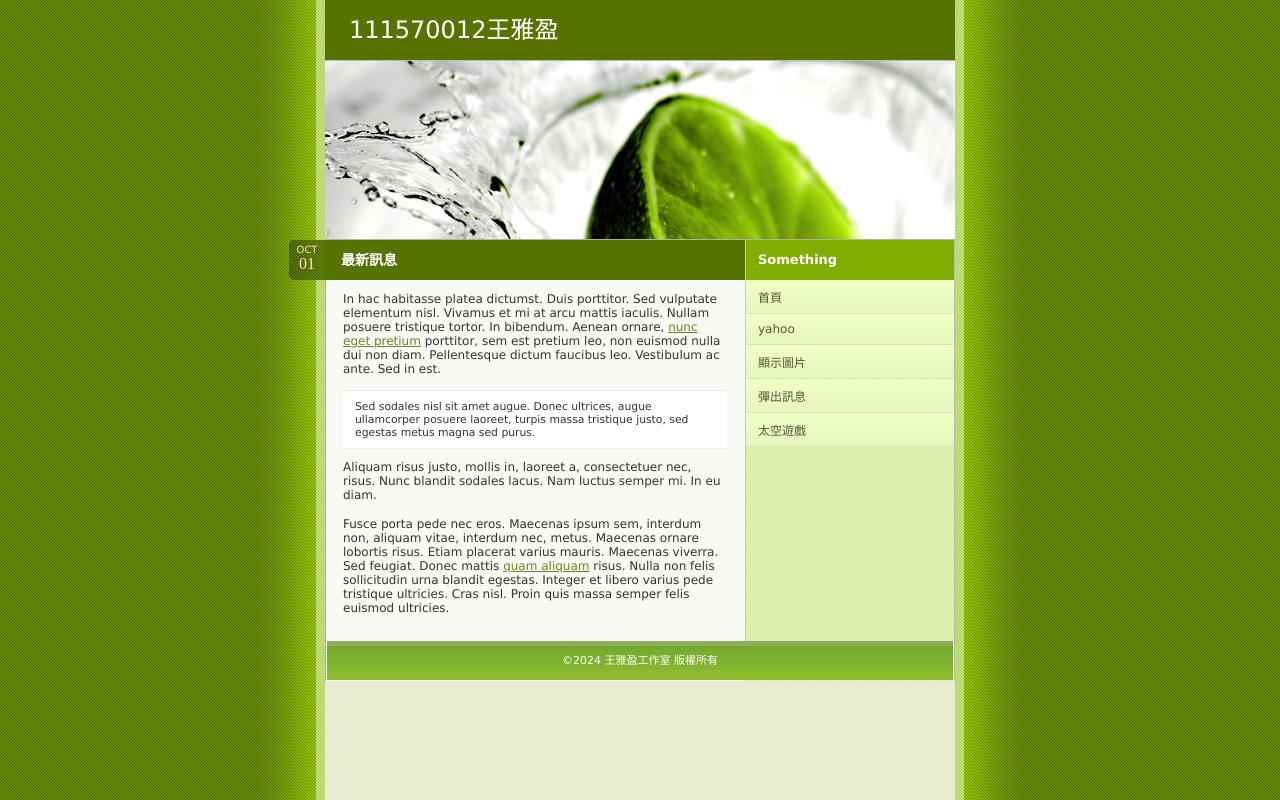
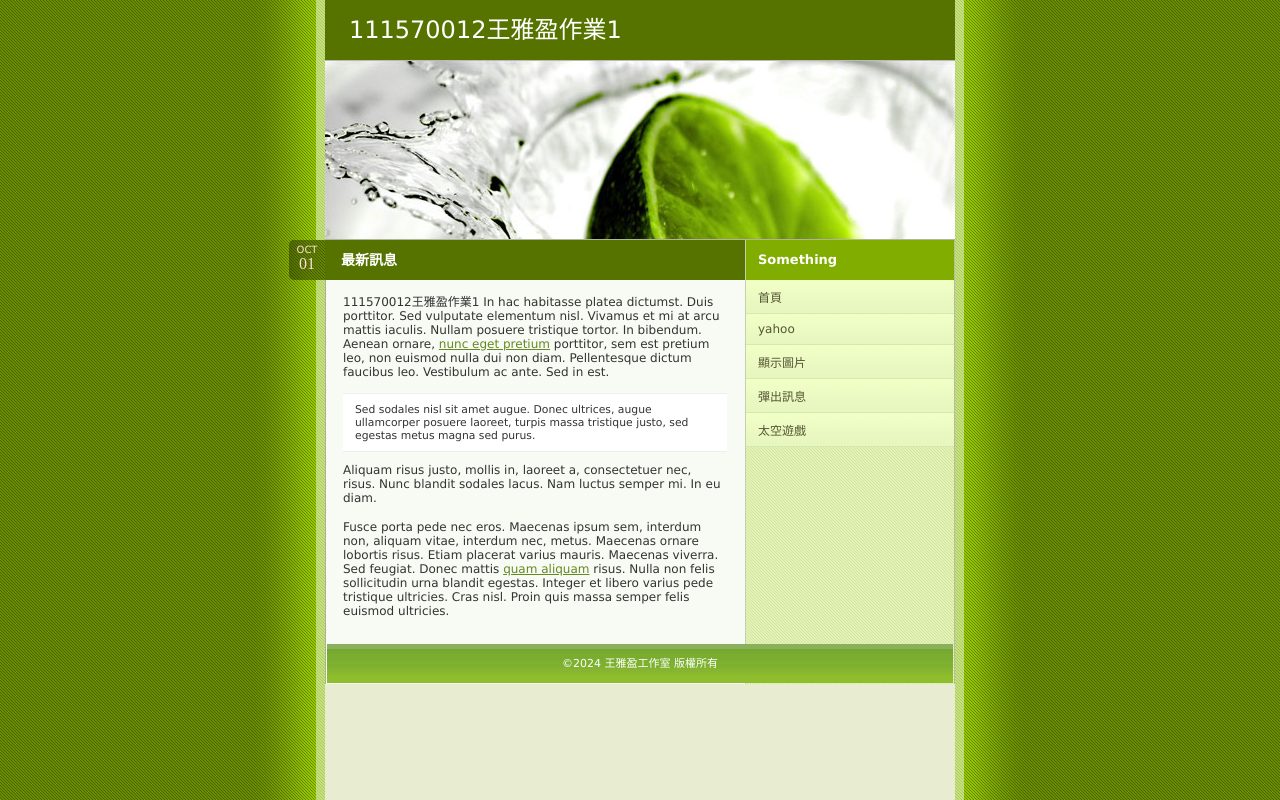
Before and after one commit to aammyyx/HW1, a plain HTML site: page index.html in a window 1280 px wide. Drawn offline with Linux system fonts and the light colour scheme.

Commit message:
Update index.html

```diff
--- a/index.html
+++ b/index.html
@@ -9,7 +9,7 @@
 <meta name="keywords" content="keywords"/>
 <meta name="author" content="author"/>
 <link rel="stylesheet" type="text/css" href="default.css" media="screen"/>
-<title>111570012王雅盈</title>
+<title>111570012王雅盈作業1</title>
 </head>
 
 <body>
@@ -17,7 +17,7 @@
 <div class="container">
 
 	<div class="top">
-		<a href="index.html"><span>111570012王雅盈</span></a>
+		<a href="index.html"><span>111570012王雅盈作業1</span></a>
 	</div>
 
 	<div class="header"></div>
@@ -37,7 +37,7 @@
 
 				<div class="body">
 
-					<p>In hac habitasse platea dictumst. Duis porttitor. Sed vulputate elementum nisl. Vivamus et mi at arcu mattis iaculis. Nullam posuere tristique tortor. In bibendum. Aenean ornare, <a href="index.html">nunc eget pretium</a> porttitor, sem est pretium leo, non euismod nulla dui non diam. Pellentesque dictum faucibus leo. Vestibulum ac ante. Sed in est.</p>
+					<p>111570012王雅盈作業1 In hac habitasse platea dictumst. Duis porttitor. Sed vulputate elementum nisl. Vivamus et mi at arcu mattis iaculis. Nullam posuere tristique tortor. In bibendum. Aenean ornare, <a href="index.html">nunc eget pretium</a> porttitor, sem est pretium leo, non euismod nulla dui non diam. Pellentesque dictum faucibus leo. Vestibulum ac ante. Sed in est.</p>
 
 					<blockquote><p>Sed sodales nisl sit amet augue. Donec ultrices, augue ullamcorper posuere laoreet, turpis massa tristique justo, sed egestas metus magna sed purus.</p></blockquote>
 
```
